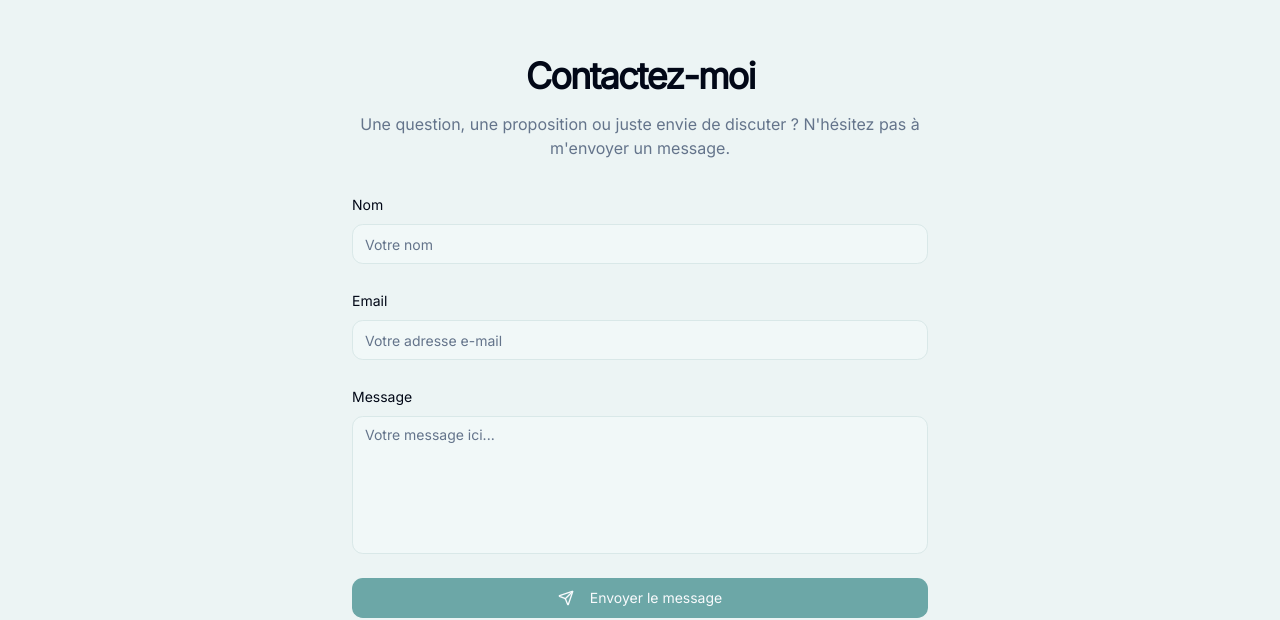
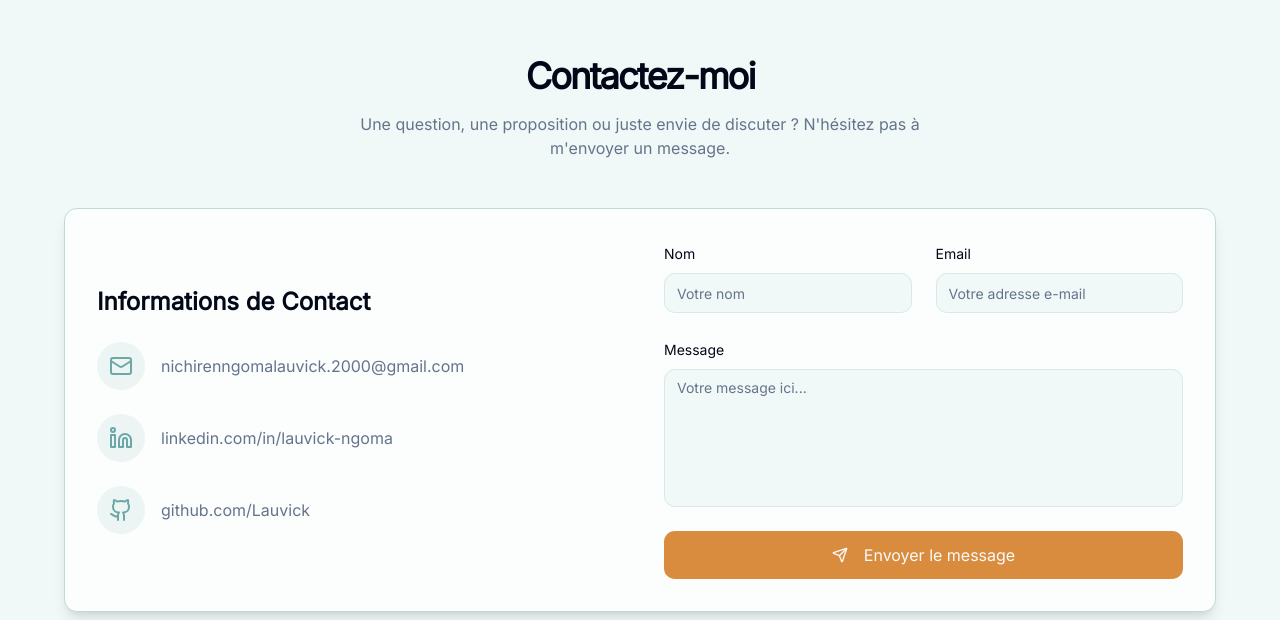
Before and after one commit to Lauvick/mon-portfolio-nextjs, a Next.js app: page / in a window 1280 px wide. Shown: the part 5406-6026 px from the top of the page. Built offline with nearby package versions, Linux system fonts and the light colour scheme; no server answers; what @genkit-ai/googleai, genkit would draw is missing.

Commit message:
j'aimerais que la partie contact soit de ce style

```diff
--- a/src/components/portfolio/contact.tsx
+++ b/src/components/portfolio/contact.tsx
@@ -1,8 +1,10 @@
+
 "use client";
 
 import { zodResolver } from "@hookform/resolvers/zod";
 import { useForm } from "react-hook-form";
 import * as z from "zod";
+import Link from 'next/link';
 import { submitContactForm } from "@/app/actions";
 import { useToast } from "@/hooks/use-toast";
 import { Button } from "@/components/ui/button";
@@ -16,13 +18,31 @@ import {
 } from "@/components/ui/form";
 import { Input } from "@/components/ui/input";
 import { Textarea } from "@/components/ui/textarea";
-import { Loader2, Send } from "lucide-react";
+import { Loader2, Send, Mail, Linkedin, Github } from "lucide-react";
 
 const formSchema = z.object({
   name: z.string().min(2, { message: "Le nom doit contenir au moins 2 caractères." }),
   email: z.string().email({ message: "Veuillez entrer une adresse e-mail valide." }),
   message: z.string().min(10, { message: "Le message doit contenir au moins 10 caractères." }),
 });
+
+const contactInfo = [
+    {
+        icon: Mail,
+        label: "nichirenngomalauvick.2000@gmail.com",
+        href: "mailto:nichirenngomalauvick.2000@gmail.com"
+    },
+    {
+        icon: Linkedin,
+        label: "linkedin.com/in/lauvick-ngoma",
+        href: "https://www.linkedin.com/in/lauvick-ngoma"
+    },
+    {
+        icon: Github,
+        label: "github.com/Lauvick",
+        href: "https://github.com/Lauvick"
+    }
+]
 
 export function Contact() {
   const { toast } = useToast();
@@ -56,17 +76,35 @@ export function Contact() {
   }
 
   return (
-    <section id="contact" className="py-20 md:py-32 bg-muted/30">
+    <section id="contact" className="py-20 md:py-32 bg-background">
       <div className="container mx-auto px-4 md:px-6">
-        <div className="max-w-xl mx-auto">
-          <div className="text-center mb-8">
+        <div className="text-center mb-12">
             <h2 className="text-3xl font-bold tracking-tighter sm:text-4xl font-headline">Contactez-moi</h2>
-            <p className="mt-4 text-muted-foreground">
+            <p className="mt-4 text-muted-foreground max-w-xl mx-auto">
               Une question, une proposition ou juste envie de discuter ? N'hésitez pas à m'envoyer un message.
             </p>
         </div>
+        <div className="grid grid-cols-1 lg:grid-cols-2 gap-12 max-w-6xl mx-auto bg-card p-8 rounded-lg shadow-lg border">
+            {/* Colonne d'information */}
+            <div className="flex flex-col justify-center">
+                <h3 className="text-2xl font-bold mb-6 font-headline">Informations de Contact</h3>
+                <div className="space-y-6">
+                    {contactInfo.map((item, index) => (
+                         <Link key={index} href={item.href} target="_blank" rel="noopener noreferrer" className="flex items-center gap-4 group">
+                            <div className="bg-primary/10 text-primary p-3 rounded-full group-hover:bg-accent group-hover:text-accent-foreground transition-colors">
+                                <item.icon className="h-6 w-6"/>
+                            </div>
+                            <span className="text-muted-foreground group-hover:text-foreground transition-colors">{item.label}</span>
+                        </Link>
+                    ))}
+                </div>
+            </div>
+
+            {/* Colonne du formulaire */}
+            <div>
               <Form {...form}>
                 <form onSubmit={form.handleSubmit(onSubmit)} className="space-y-6">
+                  <div className="grid grid-cols-1 sm:grid-cols-2 gap-6">
                     <FormField
                       control={form.control}
                       name="name"
@@ -93,6 +131,7 @@ export function Contact() {
                         </FormItem>
                       )}
                     />
+                  </div>
                   <FormField
                     control={form.control}
                     name="message"
@@ -111,11 +150,11 @@ export function Contact() {
                       </FormItem>
                     )}
                   />
-              <Button type="submit" className="w-full" disabled={isSubmitting}>
+                  <Button type="submit" className="w-full bg-accent hover:bg-accent/90 text-accent-foreground text-base py-6" disabled={isSubmitting}>
                     {isSubmitting ? (
-                  <Loader2 className="mr-2 h-4 w-4 animate-spin" />
+                      <Loader2 className="mr-2 h-5 w-5 animate-spin" />
                     ) : (
-                  <Send className="mr-2 h-4 w-4" />
+                      <Send className="mr-2 h-5 w-5" />
                     )}
                     Envoyer le message
                   </Button>
@@ -123,6 +162,7 @@ export function Contact() {
               </Form>
             </div>
         </div>
+      </div>
     </section>
   );
 }
```
Lines whose indentation alone changed are shown as unchanged.
